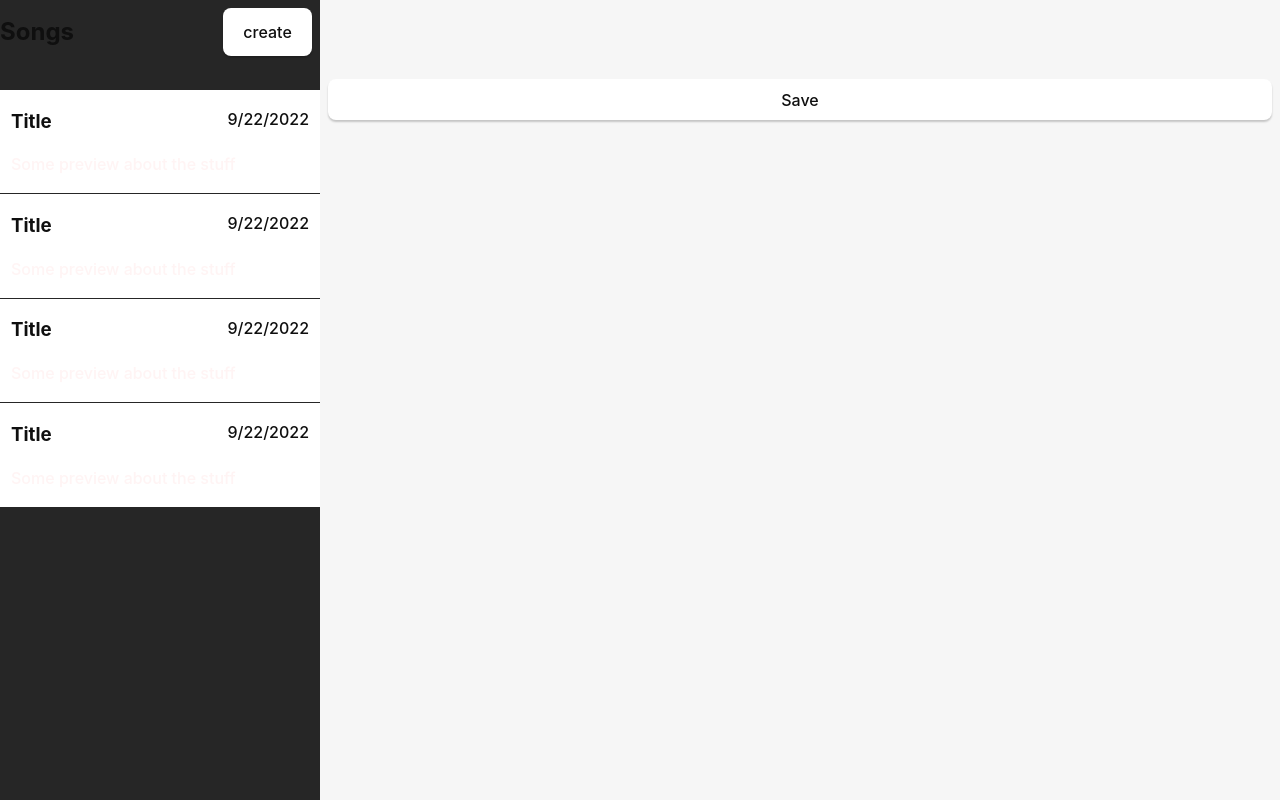
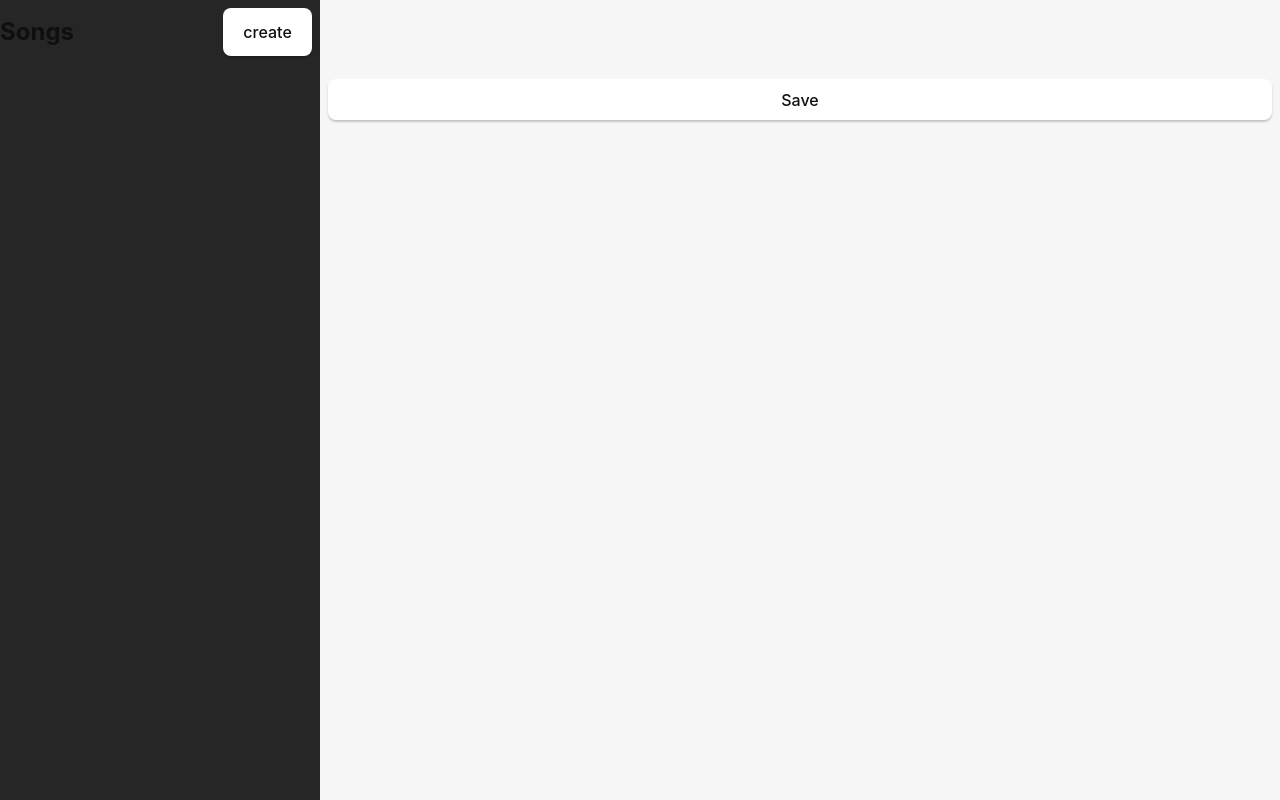
Before and after one commit to developer-3/Lyrica, a React (Vite) app: page / in a window 1280 px wide. Built offline with nearby package versions, Linux system fonts and the light colour scheme.

Commit message:
Loading projects from directory; UI updates

```diff
--- a/src/App.tsx
+++ b/src/App.tsx
@@ -1,15 +1,32 @@
-import { useState } from "react";
-import reactLogo from "./assets/react.svg";
+import { useEffect, useState } from "react";
 import { invoke } from "@tauri-apps/api/tauri";
 import "./App.css";
 import Sidebar from "./components/Sidebar";
 import Workspace from "./components/Workspace";
 
+interface Song {
+  id: String,
+  title: String,
+  contents: String
+  date: String,
+};
+
 function App() {
+
+  const [songs, setSongs] = useState<Song[]>([]);
+
+  useEffect(() => {
+    invoke('load_all_songs').then((value: any) => {
+      setSongs(value);
+      console.log(value);
+      return;
+    })
+    .catch(console.error);
+  }, [])
 
   return (
     <section className="home">
-      <Sidebar />
+      <Sidebar songs={songs}/>
       <Workspace />
     </section>
   );
--- a/src/components/Sidebar.tsx
+++ b/src/components/Sidebar.tsx
@@ -1,7 +1,21 @@
 import { invoke } from '@tauri-apps/api/tauri'
+import { useEffect, useState } from "react";
 import SidebarButton from "./SidebarButton";
 
-function Sidebar() {
+interface Song {
+  id: String,
+  title: String,
+  contents: String,
+  date: String,
+};
+
+function Sidebar(props: {songs: Song[]}) {
+
+    const [songs, setSongs] = useState<Song[]>([]);
+
+    useEffect(() => {
+      setSongs(props.songs);
+    })
 
     function createFile() {
       invoke("create_file").then((id) => {
@@ -16,10 +30,7 @@ function Sidebar() {
           <button className="create-new" onClick={createFile}>create</button>
         </div>
         <br />
-        <SidebarButton />
-        <SidebarButton />
-        <SidebarButton />
-        <SidebarButton />
+        { songs.map((song, idx) => <SidebarButton song={song} />) }
       </div>
     );
 }
--- a/src/components/SidebarButton.tsx
+++ b/src/components/SidebarButton.tsx
@@ -1,13 +1,20 @@
-function SidebarButton() {
+
+interface SongPreview {
+    title: String,
+    contents: String,
+    date: String
+}
+
+function SidebarButton(props: {song: SongPreview}) {
 
     return (
         <div>
             <div className="sidebar-btn">
                 <div className="title-line">
-                    <h3>Title</h3>
-                    <p>9/22/2022</p>
+                    <h3>{props.song.title}</h3>
+                    <p>{props.song.date}</p>
                 </div>
-                <p>Some preview about the stuff</p>
+                <p>{props.song.contents}</p>
             </div>
         </div>
     );
--- a/src/style.css
+++ b/src/style.css
@@ -109,14 +109,19 @@ body {
   background-color: #ffffff;
   transition: border-color 0.25s;
   box-shadow: 0 2px 2px rgba(0, 0, 0, 0.2);
-
+  cursor:pointer;
   margin: 0.5rem;
 }
+
 
 @media (prefers-color-scheme: dark) {
   .sidebar-btn {
     color: #ffffff;
     background-color: #1d1d1d;
+  }
+
+  .create-new:hover {
+    background-color: #eeeeee;
   }
 }
 
```
Also changed, not shown: 1 other file (tests, documents, lock files or other folders).
